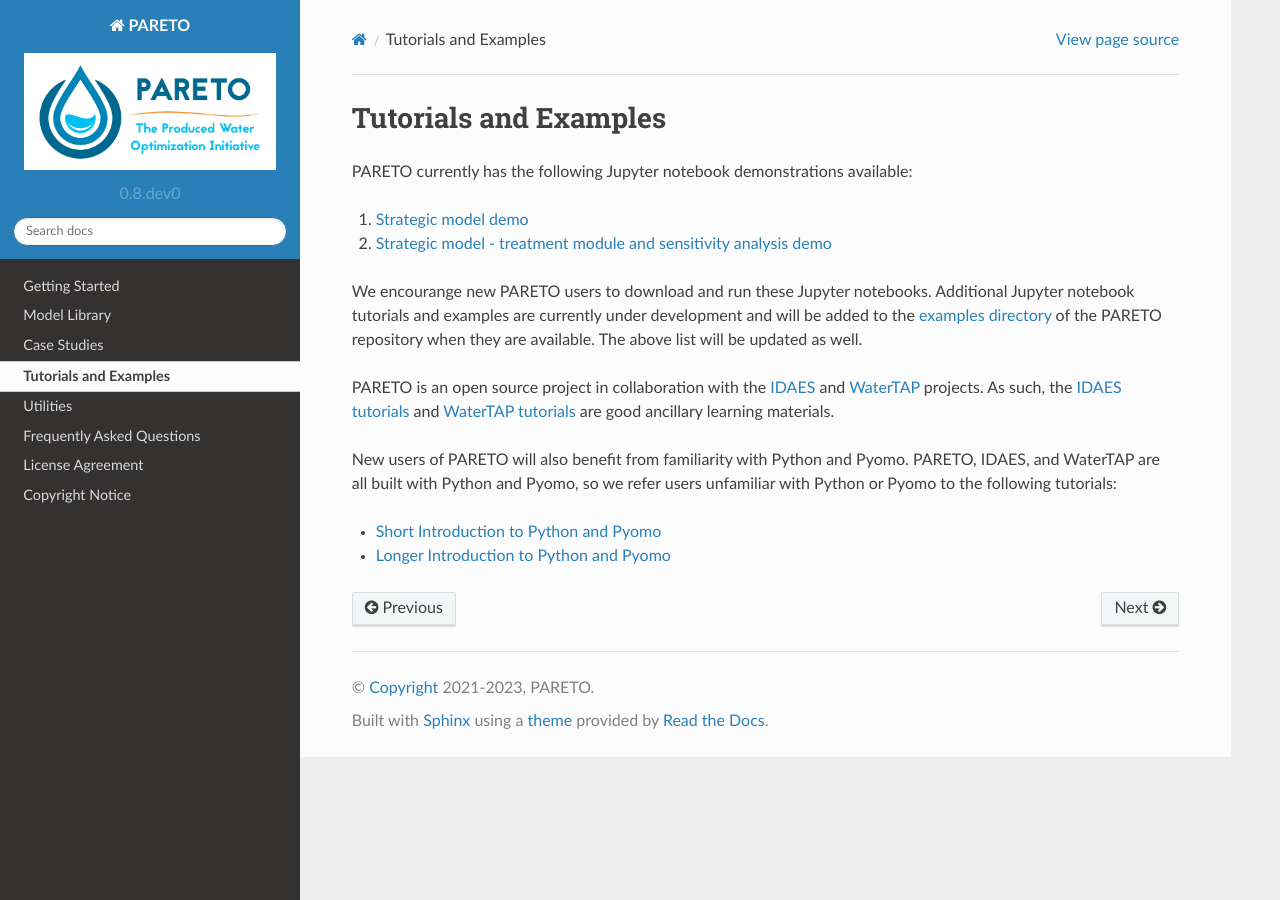
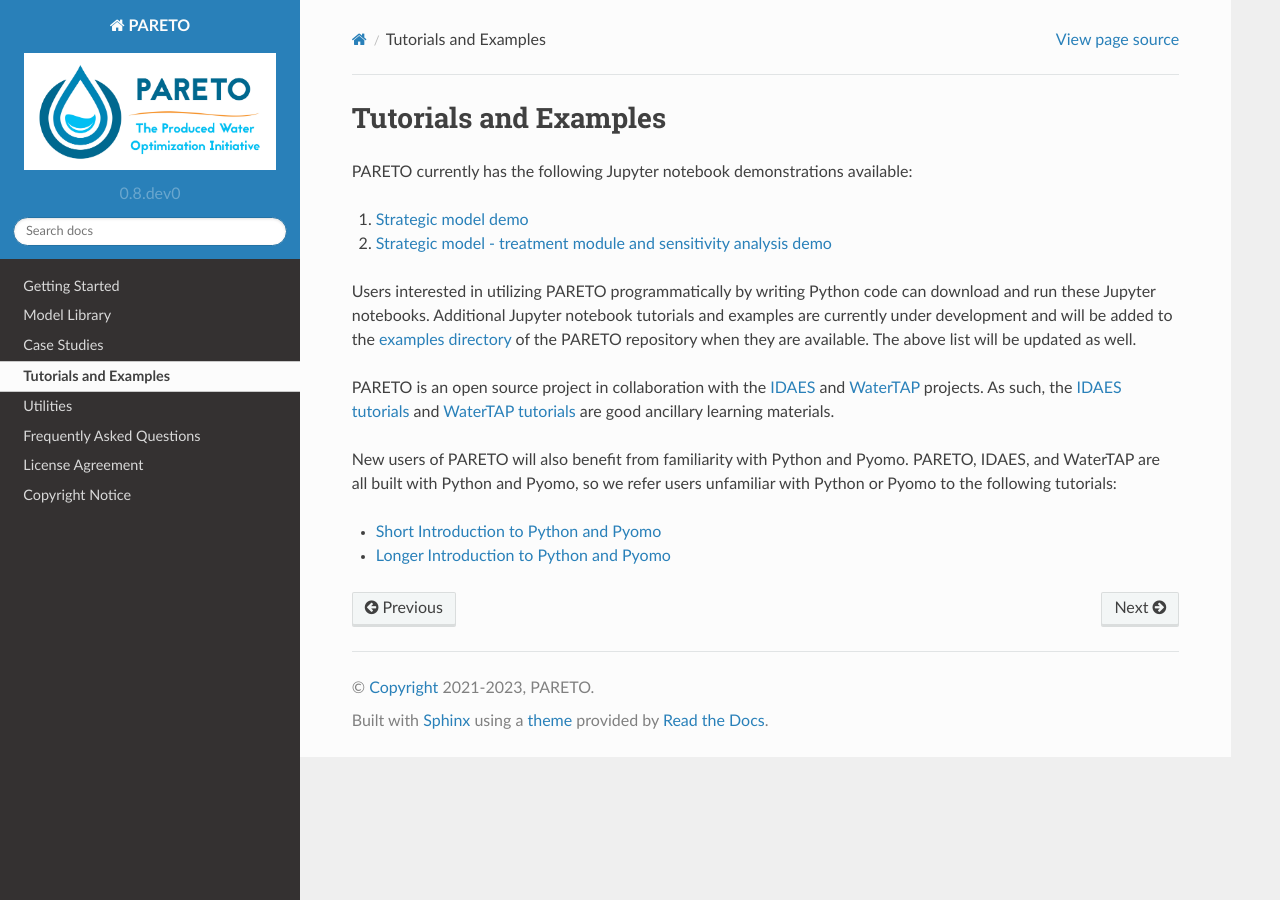
Before and after one commit to project-pareto/project-pareto, a Sphinx documentation site: the page built from docs/tutorials_examples/index.rst, in a window 1280 px wide. Built offline with Sphinx 7.4.7 and the Read the Docs theme 2.0.0, drawn with Linux system fonts in a browser that asks for light colours.

Commit message:
Update docs/tutorials_examples/index.rst
Co-authored-by: Ludovico Bianchi <lbianchi@lbl.gov>

```diff
--- a/docs/tutorials_examples/index.rst
+++ b/docs/tutorials_examples/index.rst
@@ -7,7 +7,7 @@ PARETO currently has the following Jupyter notebook demonstrations available:
 1. `Strategic model demo <https://github.com/project-pareto/project-pareto/blob/main/pareto/examples/strategic_model_general_demo/strategic_model_general_demo.ipynb>`_
 2. `Strategic model - treatment module and sensitivity analysis demo <https://github.com/project-pareto/project-pareto/blob/main/pareto/examples/strategic_model_treatment_module_demo/strategic_model_treatment_module_demo.ipynb>`_
 
-We encourange new PARETO users to download and run these Jupyter notebooks. Additional Jupyter notebook tutorials and examples are currently under development and will be added to the `examples directory <https://github.com/project-pareto/project-pareto/tree/main/pareto/examples>`_ of the PARETO repository when they are available. The above list will be updated as well.
+Users interested in utilizing PARETO programmatically by writing Python code can download and run these Jupyter notebooks. Additional Jupyter notebook tutorials and examples are currently under development and will be added to the `examples directory <https://github.com/project-pareto/project-pareto/tree/main/pareto/examples>`_ of the PARETO repository when they are available. The above list will be updated as well.
 
 PARETO is an open source project in collaboration with the `IDAES <https://idaes-pse.readthedocs.io/en/latest/>`_ and `WaterTAP <https://watertap.readthedocs.io/en/latest/>`_ projects. As such, the `IDAES tutorials <https://idaes-pse.readthedocs.io/en/latest/tutorials/tutorials_examples.html>`_ and `WaterTAP tutorials <https://watertap.readthedocs.io/en/latest/tutorials/index.html>`_ are good ancillary learning materials.
 
```
